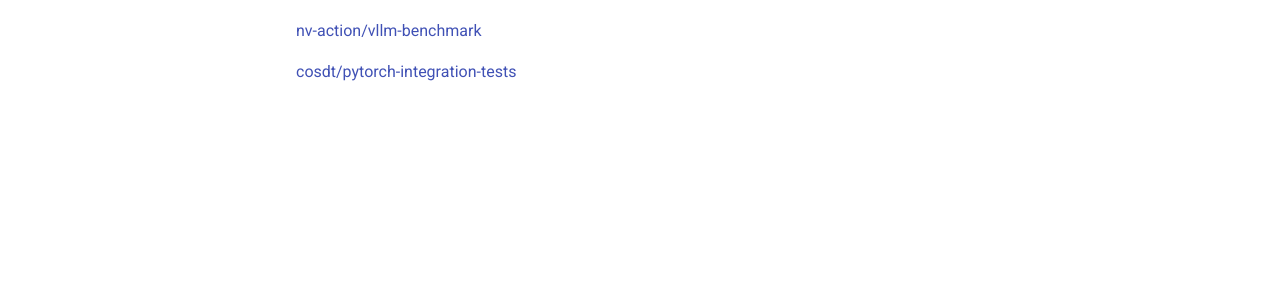
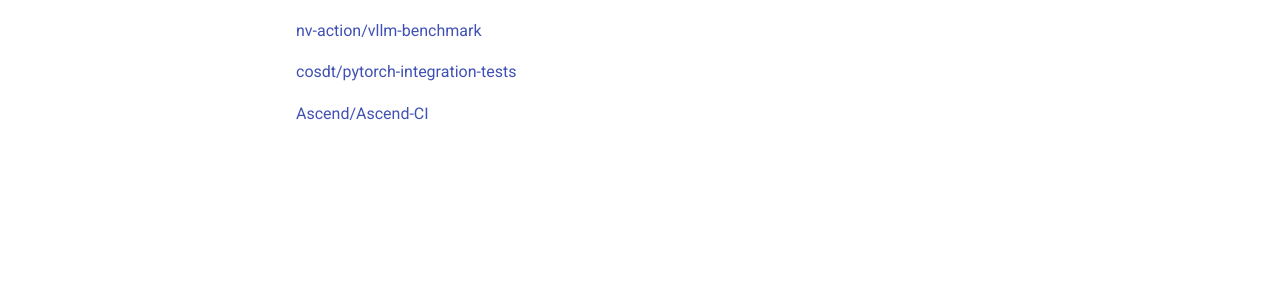
Before and after one commit to cllouud/docs, an MkDocs documentation site: the page built from docs/Repo.md, in a window 1280 px wide. Shown: the part 293-590 px from the top of the page. Built offline with MkDocs 1.6.1 and Material for MkDocs 9.7.7, drawn with Linux system fonts in a browser that asks for light colours; comment, search, counter and statistics services are not loaded.

Commit message:
add CI repo (#18)

```diff
--- a/docs/Repo.md
+++ b/docs/Repo.md
@@ -5,3 +5,5 @@
 [nv-action/vllm-benchmark](https://github.com/nv-action/vllm-benchmark)
 
 [cosdt/pytorch-integration-tests](https://github.com/cosdt/pytorch-integration-tests)
+
+[Ascend/Ascend-CI](https://github.com/Ascend/Ascend-CI)
```
